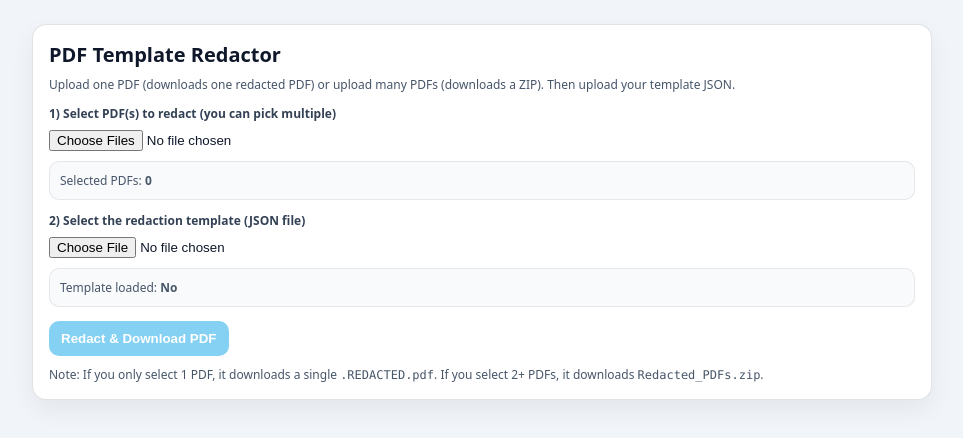
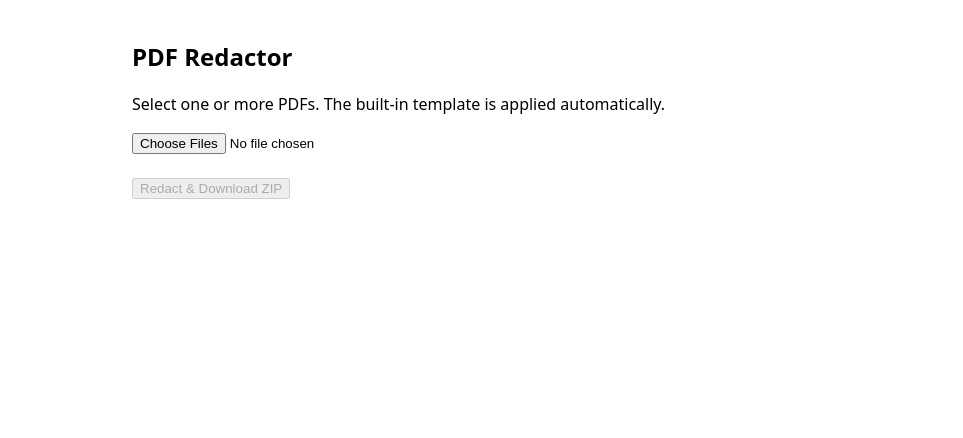
Before and after one commit to Evolve1-creator/PDF-Redactor, a React (Vite) app: page / in a window 1280 px wide. Shown: the top 438 px of the page, without its empty margins (158-1121 px from the left). Built offline with nearby package versions, Linux system fonts and the light colour scheme.

Commit message:
redactor V2

```diff
--- a/index.html
+++ b/index.html
@@ -4,7 +4,7 @@
   <head>
     <meta charset="UTF-8" />
     <meta name="viewport" content="width=device-width, initial-scale=1.0" />
-    <title>PDF Template Redactor</title>
+    <title>PDF Redactor</title>
   </head>
   <body>
     <div id="root"></div>
--- a/package.json
+++ b/package.json
@@ -1,7 +1,7 @@
 {
   "name": "pdf-template-redactor",
   "private": true,
-  "version": "2.0.2",
+  "version": "4.0.0",
   "type": "module",
   "scripts": {
     "dev": "vite",
@@ -10,7 +10,6 @@
   },
   "dependencies": {
     "pdf-lib": "^1.17.1",
-    "pdfjs-dist": "^4.4.168",
     "react": "^18.3.1",
     "react-dom": "^18.3.1",
     "jszip": "^3.10.1"
--- a/src/App.jsx
+++ b/src/App.jsx
@@ -1,13 +1,13 @@
 
-import React, { useMemo, useState } from 'react'
+import React, { useState } from 'react'
 import JSZip from 'jszip'
-import { applyTemplateRedactions } from './redact'
+import { redactPdf } from './redact'
 
-function downloadBlob(blob, filename) {
+function download(blob, name) {
   const url = URL.createObjectURL(blob)
   const a = document.createElement('a')
   a.href = url
-  a.download = filename
+  a.download = name
   document.body.appendChild(a)
   a.click()
   a.remove()
@@ -15,107 +15,39 @@ function downloadBlob(blob, filename) {
 }
 
 export default function App() {
-  const [pdfFiles, setPdfFiles] = useState([])
-  const [templateFileName, setTemplateFileName] = useState('')
-  const [template, setTemplate] = useState(null)
+  const [files, setFiles] = useState([])
   const [busy, setBusy] = useState(false)
 
-  const canRun = useMemo(() => !!template && pdfFiles.length > 0 && !busy, [template, pdfFiles, busy])
-
-  async function onPickPdfs(e) {
-    const files = [...(e.target.files || [])]
-    setPdfFiles(files)
-  }
-
-  async function onPickTemplate(e) {
-    const f = e.target.files?.[0]
-    if (!f) return
-    setTemplateFileName(f.name)
-    try {
-      const obj = JSON.parse(await f.text())
-      setTemplate(obj)
-    } catch {
-      alert('Template JSON could not be parsed. Make sure it is valid JSON.')
-      setTemplate(null)
-    }
-  }
-
-  async function redactAndDownload() {
+  async function run() {
+    if (!files.length) return
     setBusy(true)
     try {
-      // single file -> single PDF download
-      if (pdfFiles.length === 1) {
-        const f = pdfFiles[0]
-        const bytes = new Uint8Array(await f.arrayBuffer())
-        const out = await applyTemplateRedactions(bytes, template)
-        const blob = new Blob([out], { type: 'application/pdf' })
-        const outName = f.name.replace(/\.pdf$/i, '.REDACTED.pdf')
-        downloadBlob(blob, outName)
+      if (files.length === 1) {
+        const f = files[0]
+        const out = await redactPdf(new Uint8Array(await f.arrayBuffer()))
+        download(new Blob([out], {type:'application/pdf'}), f.name.replace(/\.pdf$/i,'.REDACTED.pdf'))
         return
       }
-
-      // batch -> zip
       const zip = new JSZip()
-      for (const f of pdfFiles) {
-        const bytes = new Uint8Array(await f.arrayBuffer())
-        const out = await applyTemplateRedactions(bytes, template)
-        zip.file(f.name.replace(/\.pdf$/i, '.REDACTED.pdf'), out)
+      for (const f of files) {
+        const out = await redactPdf(new Uint8Array(await f.arrayBuffer()))
+        zip.file(f.name.replace(/\.pdf$/i,'.REDACTED.pdf'), out)
       }
-      const zipBlob = await zip.generateAsync({ type: 'blob' })
-      downloadBlob(zipBlob, 'Redacted_PDFs.zip')
+      download(await zip.generateAsync({type:'blob'}), 'Redacted_PDFs.zip')
     } finally {
       setBusy(false)
     }
   }
 
   return (
-    <div className="wrap">
-      <div className="card">
-        <h1>PDF Template Redactor</h1>
-        <div className="small">
-          Upload one PDF (downloads one redacted PDF) or upload many PDFs (downloads a ZIP). Then upload your template JSON.
-        </div>
-
-        <label>1) Select PDF(s) to redact (you can pick multiple)</label>
-        <input
-          type="file"
-          accept="application/pdf"
-          multiple
-          onChange={onPickPdfs}
-        />
-        <div className="list">
-          <div className="small">Selected PDFs: <b>{pdfFiles.length || 0}</b></div>
-          {pdfFiles.length > 0 && (
-            <div className="mono" style={{ marginTop: 6, maxHeight: 120, overflow: 'auto' }}>
-              {pdfFiles.map(f => <div key={f.name}>{f.name}</div>)}
-            </div>
-          )}
-        </div>
-
-        <label>2) Select the redaction template (JSON file)</label>
-        <input
-          type="file"
-          accept="application/json,.json"
-          onChange={onPickTemplate}
-        />
-        <div className="list">
-          <div className="small">Template loaded: <b>{template ? 'Yes' : 'No'}</b></div>
-          {templateFileName ? <div className="mono" style={{ marginTop: 6 }}>{templateFileName}</div> : null}
-          {template ? (
-            <div className="small" style={{ marginTop: 6 }}>
-              repeatFromPage: <b>{template.repeatFromPage ?? '(none)'}</b> • page1 boxes: <b>{template.page1?.redactions?.length ?? 0}</b>
-            </div>
-          ) : null}
-        </div>
-
-        <button disabled={!canRun} onClick={redactAndDownload}>
-          {busy ? 'Working…' : (pdfFiles.length <= 1 ? 'Redact & Download PDF' : 'Redact & Download ZIP')}
-        </button>
-
-        <div className="small" style={{ marginTop: 10 }}>
-          Note: If you only select 1 PDF, it downloads a single <span className="mono">.REDACTED.pdf</span>. If you select 2+ PDFs, it downloads <span className="mono">Redacted_PDFs.zip</span>.
-        </div>
-      </div>
+    <div style={{maxWidth:700, margin:'40px auto', fontFamily:'system-ui'}}>
+      <h2>PDF Redactor</h2>
+      <p>Select one or more PDFs. The built‑in template is applied automatically.</p>
+      <input type="file" accept="application/pdf" multiple onChange={e=>setFiles([...e.target.files])} />
+      <br/><br/>
+      <button onClick={run} disabled={busy || !files.length}>
+        {busy ? 'Working…' : (files.length === 1 ? 'Redact & Download PDF' : 'Redact & Download ZIP')}
+      </button>
     </div>
   )
 }
--- a/src/main.jsx
+++ b/src/main.jsx
@@ -2,6 +2,5 @@
 import React from 'react'
 import ReactDOM from 'react-dom/client'
 import App from './App.jsx'
-import './styles.css'
 
 ReactDOM.createRoot(document.getElementById('root')).render(<App />)
--- a/src/redact.js
+++ b/src/redact.js
@@ -1,8 +1,33 @@
 
 import { PDFDocument, rgb } from 'pdf-lib'
+
 const CM_TO_POINTS = 28.35
 
-export async function applyTemplateRedactions(bytes, template) {
+export const TEMPLATE = {
+  "page1": {
+    "redactions": [
+      {
+        "x": 40,
+        "y": 60,
+        "width": 520,
+        "height": 120
+      }
+    ]
+  },
+  "repeatFromPage": 2,
+  "repeatRedactions": [
+    {
+      "position": "top",
+      "heightCm": 1
+    },
+    {
+      "position": "bottom",
+      "heightCm": 1
+    }
+  ]
+}
+
+export async function redactPdf(bytes) {
   const pdf = await PDFDocument.load(bytes)
   const pages = pdf.getPages()
 
@@ -10,27 +35,29 @@ export async function applyTemplateRedactions(bytes, template) {
     const h = page.getHeight()
     const w = page.getWidth()
 
-    // Page 1 specific boxes
-    if (idx === 0 && template.page1?.redactions) {
-      template.page1.redactions.forEach(r => {
+    if (idx === 0 && TEMPLATE.page1?.redactions) {
+      TEMPLATE.page1.redactions.forEach(r => {
         page.drawRectangle({
-          x: Number(r.x || 0),
-          y: h - Number(r.y || 0) - Number(r.height || 0),
-          width: Number(r.width || 0),
-          height: Number(r.height || 0),
+          x: r.x,
+          y: h - r.y - r.height,
+          width: r.width,
+          height: r.height,
           color: rgb(0,0,0)
         })
       })
     }
 
-    // Repeating bands for pages >= repeatFromPage
-    const repeatFrom = Number(template.repeatFromPage || 0)
-    if (repeatFrom && (idx + 1) >= repeatFrom) {
-      (template.repeatRedactions || []).forEach(r => {
-        const hp = Number(r.heightCm || 0) * CM_TO_POINTS
-        if (!hp) return
-        const y = (r.position === 'top') ? (h - hp) : 0
-        page.drawRectangle({ x: 0, y, width: w, height: hp, color: rgb(0,0,0) })
+    if (idx + 1 >= TEMPLATE.repeatFromPage) {
+      TEMPLATE.repeatRedactions.forEach(r => {
+        const hp = r.heightCm * CM_TO_POINTS
+        const y = r.position === 'top' ? h - hp : 0
+        page.drawRectangle({
+          x: 0,
+          y,
+          width: w,
+          height: hp,
+          color: rgb(0,0,0)
+        })
       })
     }
   })
--- a/vite.config.js
+++ b/vite.config.js
@@ -3,6 +3,5 @@ import { defineConfig } from 'vite'
 import react from '@vitejs/plugin-react'
 
 export default defineConfig({
-  plugins: [react()],
-  optimizeDeps: { exclude: ['pdfjs-dist'] }
+  plugins: [react()]
 })
```
Also changed, not shown: 1 other file (tests, documents, lock files or other folders).
